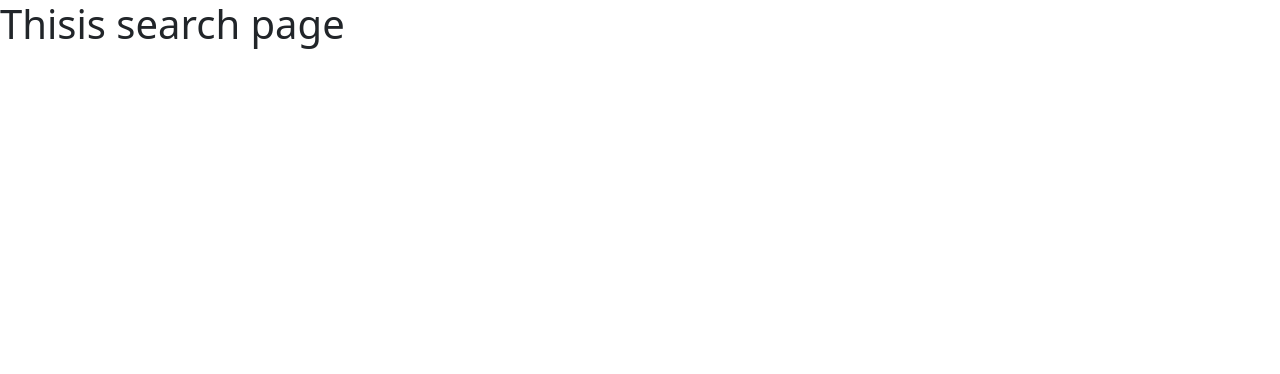
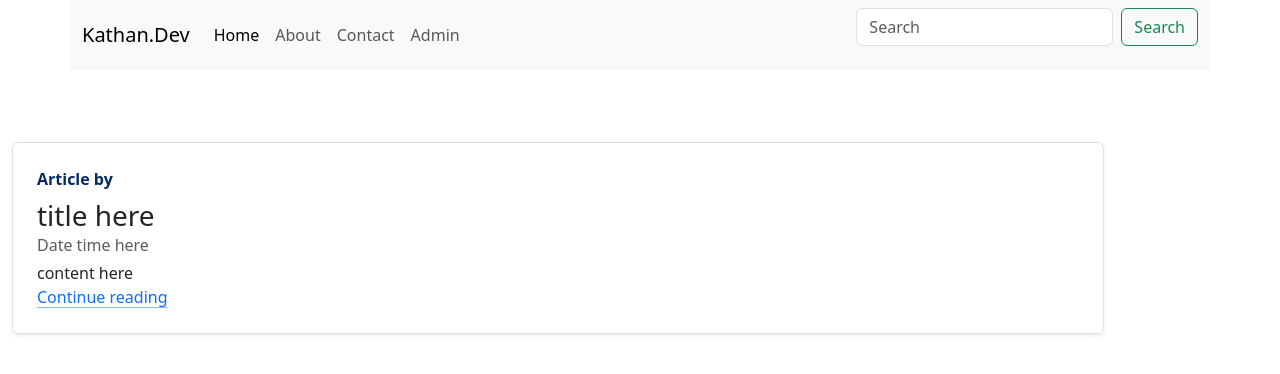
Before and after one commit to Kathan1999/Blog, a Django app: page /search in a window 1280 px wide. Shown: the top 374 px of the page. Run offline with Django 5.2, Linux system fonts and the light colour scheme.

Commit message:
search page html template has been modified

```diff
--- a/Home/templates/blog/search.html
+++ b/Home/templates/blog/search.html
@@ -9,8 +9,60 @@
         <link rel="canonical" href="https://getbootstrap.com/docs/5.3/examples/blog/">
     </head>
 <body>
-    <h1>Thisis search page</h1>
+     <!-- Header section code -->
+     <nav class="navbar navbar-expand-lg bg-body-tertiary container">
+        <div class="container-fluid">
+          <a class="navbar-brand" href="#">Kathan.Dev</a>
+          <button class="navbar-toggler" type="button" data-bs-toggle="collapse" data-bs-target="#navbarSupportedContent" aria-controls="navbarSupportedContent" aria-expanded="false" aria-label="Toggle navigation">
+            <span class="navbar-toggler-icon"></span>
+          </button>
+          <div class="collapse navbar-collapse" id="navbarSupportedContent">
+            <ul class="navbar-nav me-auto mb-2 mb-lg-0">
+              <li class="nav-item">
+                <a class="nav-link active" aria-current="page" href="/">Home</a>
+              </li>
+              <li class="nav-item">
+                <a class="nav-link" href="#">About</a>
+              </li>
+              <li class="nav-item">
+                <a class="nav-link" href="#">Contact</a>
+              </li>
+              <li class="nav-item">
+                <a class="nav-link" href="/admin">Admin</a>
+              </li>
+            </ul>
+            <form class="d-flex" role="search" method="get" action="/search">
+              <input class="form-control me-2" type="search" placeholder="Search" aria-label="Search"/ name="search" id="search">
+              <button class="btn btn-outline-success" type="submit">Search</button>
+            </form>
+          </div>
+        </div>
+      </nav>
+    <!-- Header section code -->
+    <br>
+    <br>
+    <br>
+    <!-- search page code -->
+    <div class="row mb-2 container">
+        <div class="col-md-13">
+            <div class="row g-0 border rounded overflow-hidden flex-md-row mb-4 shadow-sm h-md-250 position-relative">
+                <div class="col p-4 d-flex flex-column position-static">
+                    <strong class="d-inline-block mb-2 text-primary-emphasis">Article by</strong>
+                    <h3 class="mb-0">title here</h3>
+                    <div class="mb-1 text-body-secondary">Date time here</div>
+                    <p class="card-text mb-auto">content here </p>
+                    <a href="#" class="icon-link gap-1 icon-link-hover stretched-link">
+                        Continue reading
 
+                        <svg class="bi" aria-hidden="true">
+                            <use xlink:href="#chevron-right"></use>
+                        </svg>
+                    </a>
+                </div>
+            </div>
+        </div>
+
+    <!-- search page code -->
     <!-- bootstraps javascript code -->
     <script src="https://cdn.jsdelivr.net/npm/@popperjs/core@2.11.8/dist/umd/popper.min.js" integrity="sha384-I7E8VVD/ismYTF4hNIPjVp/Zjvgyol6VFvRkX/vR+Vc4jQkC+hVqc2pM8ODewa9r" crossorigin="anonymous"></script>
     <script src="https://cdn.jsdelivr.net/npm/bootstrap@5.3.7/dist/js/bootstrap.min.js" integrity="sha384-7qAoOXltbVP82dhxHAUje59V5r2YsVfBafyUDxEdApLPmcdhBPg1DKg1ERo0BZlK" crossorigin="anonymous"></script>
```
